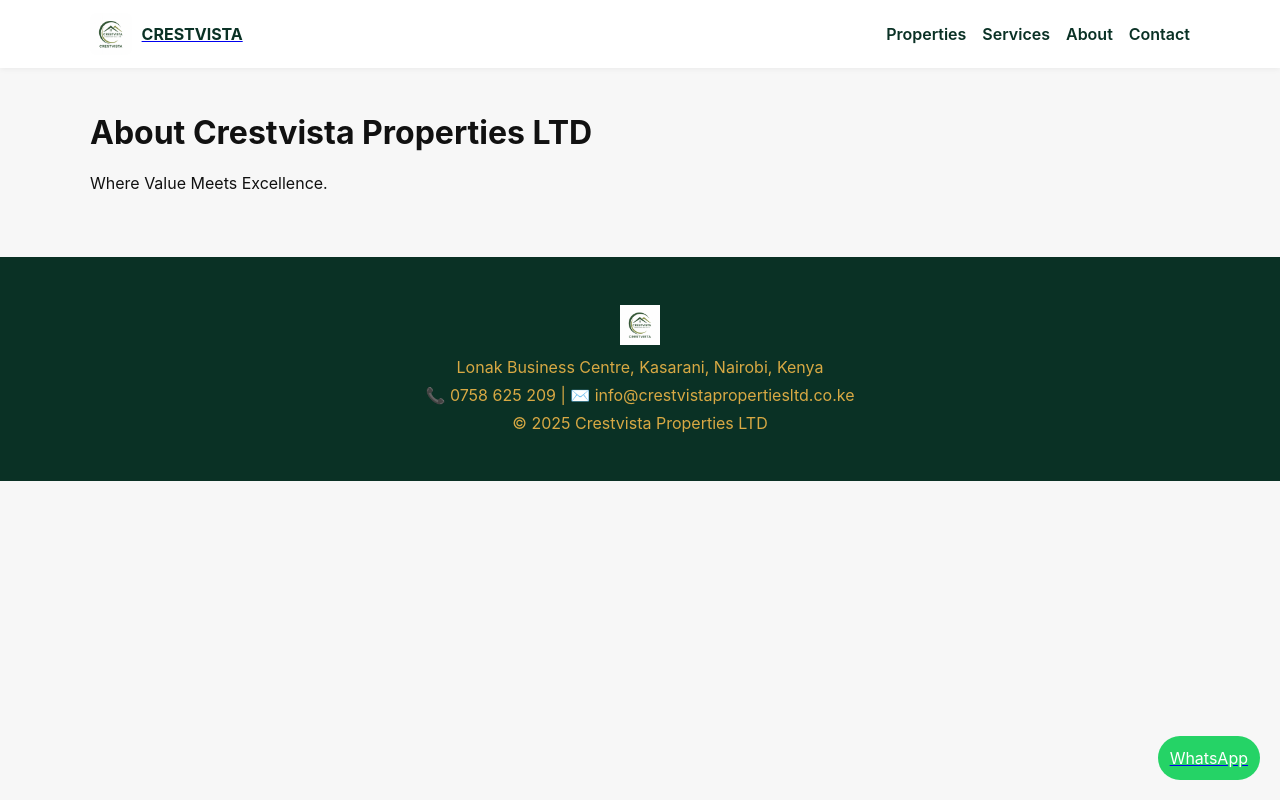
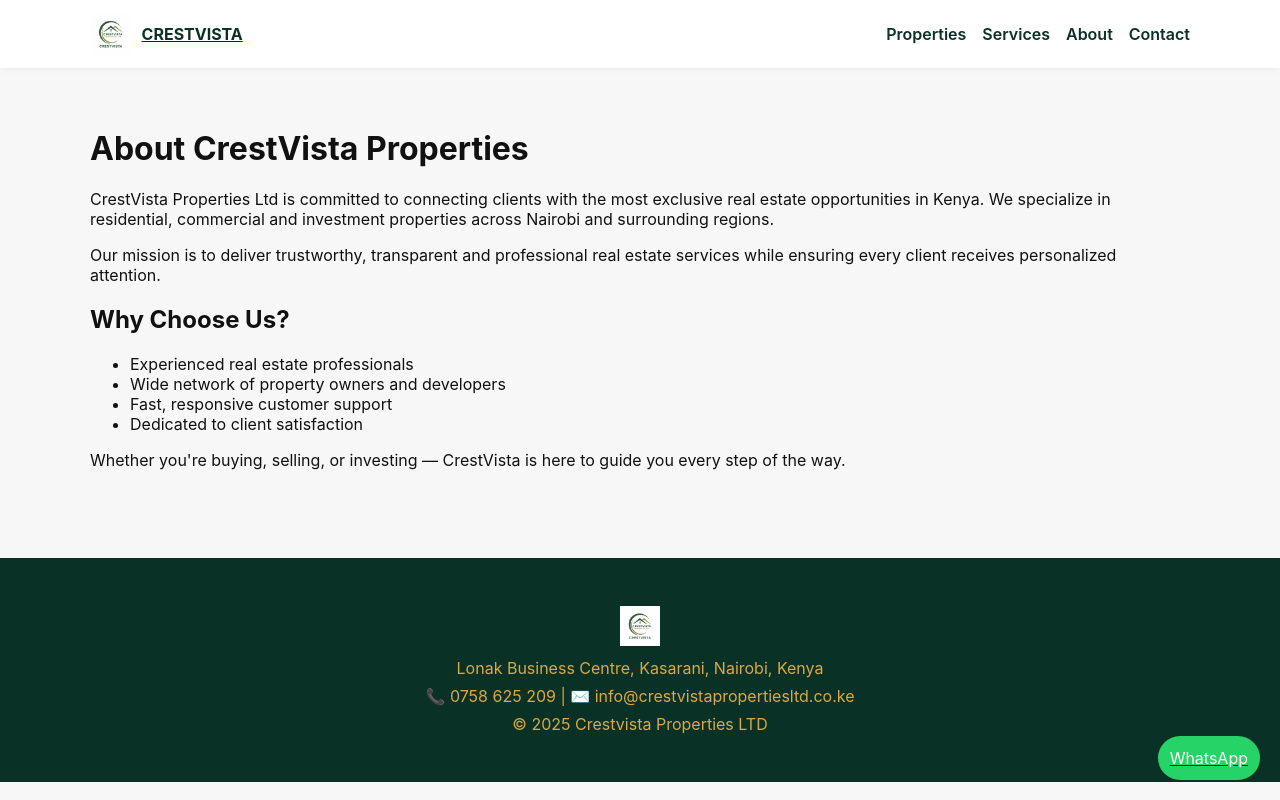
Before and after one commit to Falcon23956/properties, a Next.js app: page /about in a window 1280 px wide. Built offline with nearby package versions, Linux system fonts and the light colour scheme.

Commit message:
Added about

```diff
--- a/app/about/page.tsx
+++ b/app/about/page.tsx
@@ -1 +1,30 @@
-export default function About(){return <main className='container' style={{paddingTop:24}}><h1>About Crestvista Properties LTD</h1><p>Where Value Meets Excellence.</p></main>}
+export default function AboutPage() {
+  return (
+    <div className="container" style={{padding:"40px 0"}}>
+      <h1>About CrestVista Properties</h1>
+      <p>
+        CrestVista Properties Ltd is committed to connecting clients with the most exclusive
+        real estate opportunities in Kenya. We specialize in residential, commercial and
+        investment properties across Nairobi and surrounding regions.
+      </p>
+
+      <p>
+        Our mission is to deliver trustworthy, transparent and professional real estate services
+        while ensuring every client receives personalized attention.
+      </p>
+
+      <h2>Why Choose Us?</h2>
+      <ul>
+        <li>Experienced real estate professionals</li>
+        <li>Wide network of property owners and developers</li>
+        <li>Fast, responsive customer support</li>
+        <li>Dedicated to client satisfaction</li>
+      </ul>
+
+      <p>
+        Whether you're buying, selling, or investing — CrestVista is here to guide you every step
+        of the way.
+      </p>
+    </div>
+  );
+}
```
